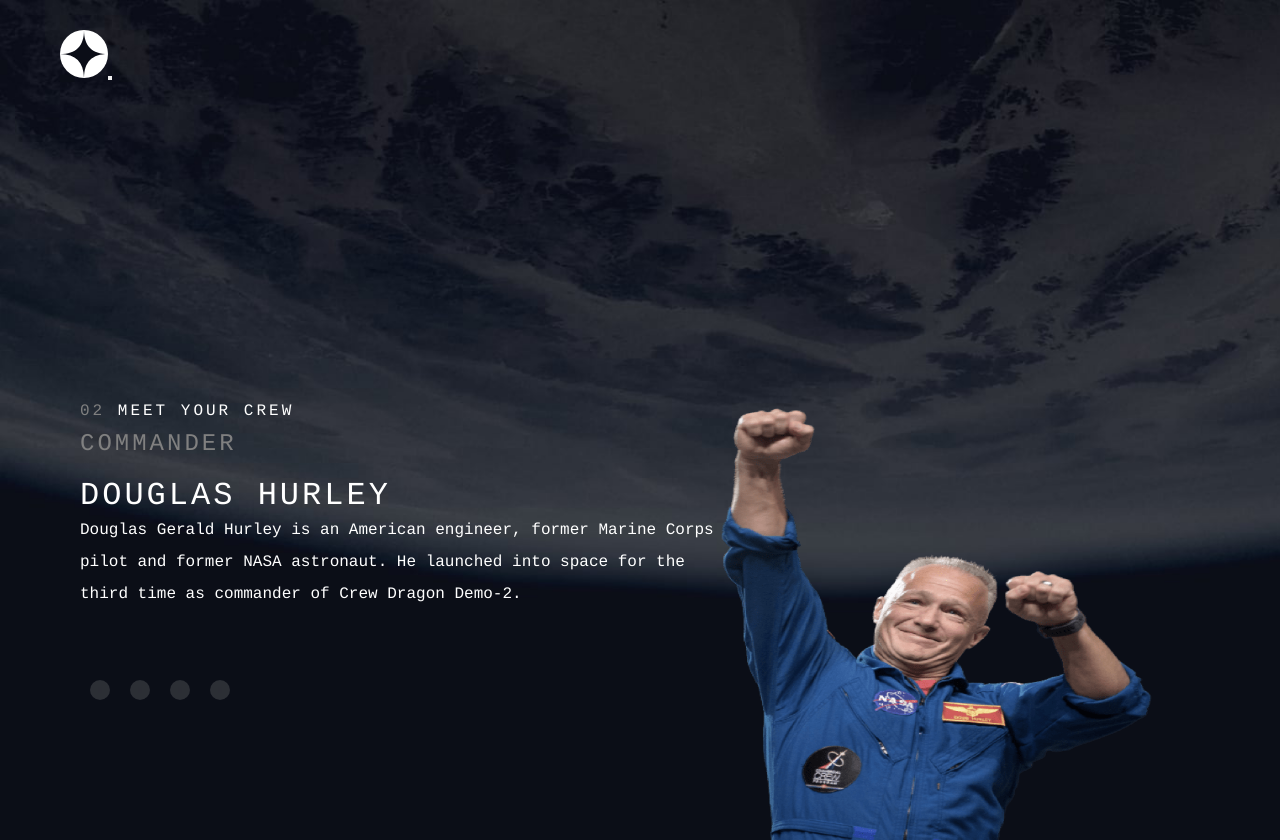
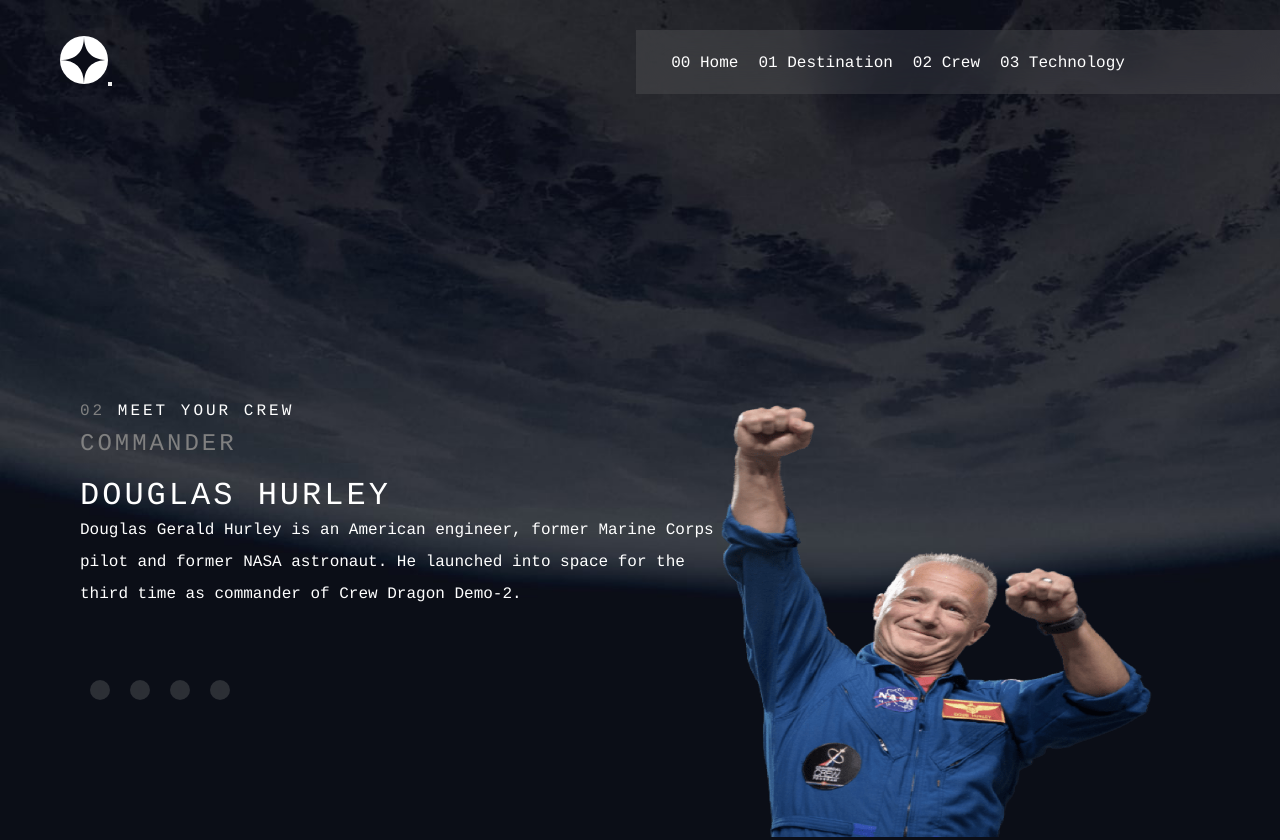
Before and after one commit to programmer686/space, a Next.js app: page /Crew in a window 1280 px wide. Built offline with nearby package versions, Linux system fonts and the light colour scheme.

Commit message:
my changes

```diff
--- a/components/Header.js
+++ b/components/Header.js
@@ -7,19 +7,12 @@ import styles from "../styles/Header.module.css";
 export default function Header() {
     const [width, setWidth] = useState(0)
     const [opener, setOpener] = useState(false)
+    const screenSize = width >= 500
     useEffect(() => {
-        setWidth(window.innerWidth);
-        setOpener(() =>  {
-            if (width > 500) {
-            return true
-            } else {
-            return false
-            }
-    })
-    }, [])
+        setWidth( window.innerWidth);
+         screenSize ? setOpener(true): setOpener(false)
+    }, [width])
 
-
-console.log(width)
 
 
 
--- a/styles/Crew.module.css
+++ b/styles/Crew.module.css
@@ -16,5 +16,7 @@
         background-image: url("../public/assets/crew/background-crew-mobile.jpg");
         height: fit-content;
         padding-top: 15%;
+        align-items: center;
+        justify-content: center;
     }
 }
--- a/styles/CrewCard.module.css
+++ b/styles/CrewCard.module.css
@@ -81,8 +81,8 @@
 @media (max-width: 1500px) {
 
     .container {
-        justify-content: space-between;
-        align-items: space-evenly;
+        justify-content: center;
+        align-items: center;
     }
 
     .infoCard {
--- a/styles/Technology.module.css
+++ b/styles/Technology.module.css
@@ -17,5 +17,7 @@
         background-image: cover;
         padding-top: 15%;
         padding-bottom: 10%;
+        border: 1px solid red;
+        margin-bottom: 0;
     }
 }
```
